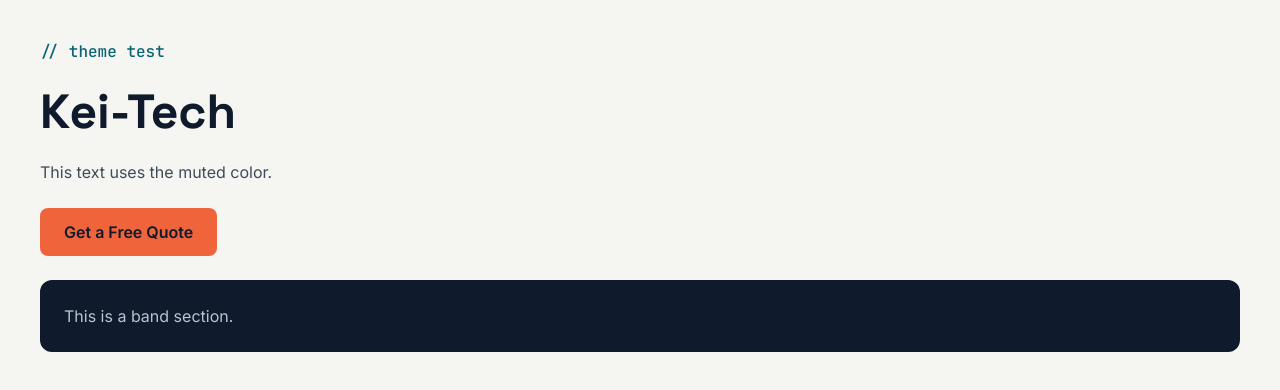
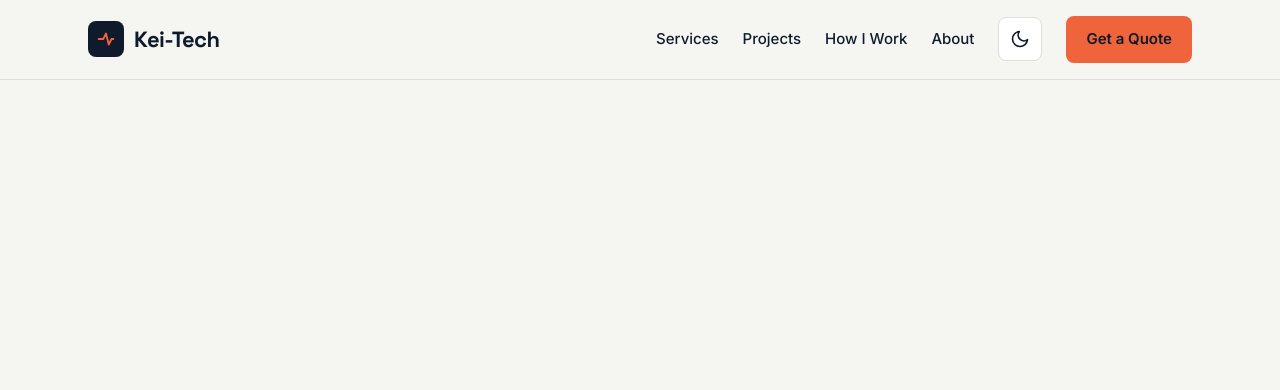
Before and after one commit to ItsmeKeian/Kei-Tech-Portfolio-V2, a React (Vite) app: page / in a window 1280 px wide. Shown: the top 390 px of the page. Built offline with nearby package versions, Linux system fonts and the light colour scheme.

Commit message:
Add navbar, light and dark theme toggle, and line ending settings

```diff
--- a/index.html
+++ b/index.html
@@ -1,6 +1,16 @@
 <!doctype html>
 <html lang="en">
   <head>
+    <script>
+    (function () {
+      try {
+        var saved = localStorage.getItem('theme');
+        var dark = saved ? saved === 'dark' : window.matchMedia('(prefers-color-scheme: dark)').matches;
+        if (dark) document.documentElement.classList.add('dark');
+      } catch (e) {}
+    })();
+  </script>
+
     <meta charset="UTF-8" />
     <link rel="preconnect" href="https://fonts.googleapis.com" />
     <link rel="preconnect" href="https://fonts.gstatic.com" crossorigin />
--- a/src/App.tsx
+++ b/src/App.tsx
@@ -1,16 +1,10 @@
+import { Navbar } from './components/Navbar'
+
 function App() {
   return (
-    <main className="min-h-screen bg-page text-ink font-sans p-10 space-y-6">
-      <p className="font-mono text-highlight">// theme test</p>
-      <h1 className="font-heading text-5xl font-bold">Kei-Tech</h1>
-      <p className="text-muted">This text uses the muted color.</p>
-      <a href="#" className="inline-block bg-accent text-on-accent font-semibold px-6 py-3 rounded-lg">
-        Get a Free Quote
-      </a>
-      <div className="bg-band text-band-ink p-6 rounded-xl">
-        <p className="text-band-muted">This is a band section.</p>
-      </div>
-    </main>
+    <div className="min-h-screen bg-page font-sans text-ink">
+      <Navbar />
+    </div>
   )
 }
 
--- /dev/null
+++ b/src/components/Navbar.tsx
@@ -0,0 +1,37 @@
+import { ThemeToggle } from './ThemeToggle'
+
+const links = [
+  { href: '#services', label: 'Services' },
+  { href: '#projects', label: 'Projects' },
+  { href: '#process', label: 'How I Work' },
+  { href: '#about', label: 'About' },
+]
+
+export function Navbar() {
+  return (
+    <header className="border-b border-line">
+      <nav aria-label="Main" className="mx-auto flex max-w-6xl flex-wrap items-center justify-between gap-4 px-6 py-4">
+        <a href="#top" className="flex items-center gap-2.5">
+          <span className="flex size-9 items-center justify-center rounded-lg bg-band text-accent">
+            <svg width="22" height="22" viewBox="0 0 24 24" fill="none" stroke="currentColor" strokeWidth="2" strokeLinecap="round" strokeLinejoin="round" aria-hidden="true">
+              <path d="M4 12h5l3-6 3 12 3-6h2" />
+            </svg>
+          </span>
+          <span className="font-heading text-[22px] font-bold tracking-tight">Kei-Tech</span>
+        </a>
+
+        <div className="flex flex-wrap items-center gap-x-6 gap-y-1 text-[15px] font-medium">
+          {links.map((link) => (
+            <a key={link.href} href={link.href} className="py-3 transition-colors hover:text-highlight">
+              {link.label}
+            </a>
+          ))}
+          <ThemeToggle />
+          <a href="#contact" className="rounded-lg bg-accent px-5 py-3 font-semibold text-on-accent">
+            Get a Quote
+          </a>
+        </div>
+      </nav>
+    </header>
+  )
+}
--- /dev/null
+++ b/src/components/ThemeToggle.tsx
@@ -0,0 +1,36 @@
+import { useTheme } from '../hooks/useTheme'
+
+export function ThemeToggle() {
+  const { theme, toggleTheme } = useTheme()
+  const isDark = theme === 'dark'
+  const label = isDark ? 'Switch to light mode' : 'Switch to dark mode'
+
+  return (
+    <button
+      type="button"
+      onClick={toggleTheme}
+      aria-label={label}
+      title={label}
+      className="flex size-11 items-center justify-center rounded-lg border border-line bg-card text-ink transition-colors hover:border-highlight"
+    >
+      {isDark ? <SunIcon /> : <MoonIcon />}
+    </button>
+  )
+}
+
+function SunIcon() {
+  return (
+    <svg width="20" height="20" viewBox="0 0 24 24" fill="none" stroke="currentColor" strokeWidth="2" strokeLinecap="round" strokeLinejoin="round" aria-hidden="true">
+      <circle cx="12" cy="12" r="4" />
+      <path d="M12 2v2M12 20v2M4.9 4.9l1.4 1.4M17.7 17.7l1.4 1.4M2 12h2M20 12h2M4.9 19.1l1.4-1.4M17.7 6.3l1.4-1.4" />
+    </svg>
+  )
+}
+
+function MoonIcon() {
+  return (
+    <svg width="20" height="20" viewBox="0 0 24 24" fill="none" stroke="currentColor" strokeWidth="2" strokeLinecap="round" strokeLinejoin="round" aria-hidden="true">
+      <path d="M21 12.8A9 9 0 1 1 11.2 3a7 7 0 0 0 9.8 9.8z" />
+    </svg>
+  )
+}
--- /dev/null
+++ b/src/hooks/useTheme.ts
@@ -0,0 +1,22 @@
+import { useState } from 'react'
+
+type Theme = 'light' | 'dark'
+
+export function useTheme() {
+  const [theme, setTheme] = useState<Theme>(() =>
+    document.documentElement.classList.contains('dark') ? 'dark' : 'light'
+  )
+
+  function toggleTheme() {
+    const next: Theme = theme === 'dark' ? 'light' : 'dark'
+    document.documentElement.classList.toggle('dark', next === 'dark')
+    try {
+      localStorage.setItem('theme', next)
+    } catch {
+      // Storage is blocked. The theme still switches, it just won't be remembered.
+    }
+    setTheme(next)
+  }
+
+  return { theme, toggleTheme }
+}
```
Also changed, not shown: 1 other file (tests, documents, lock files or other folders).
